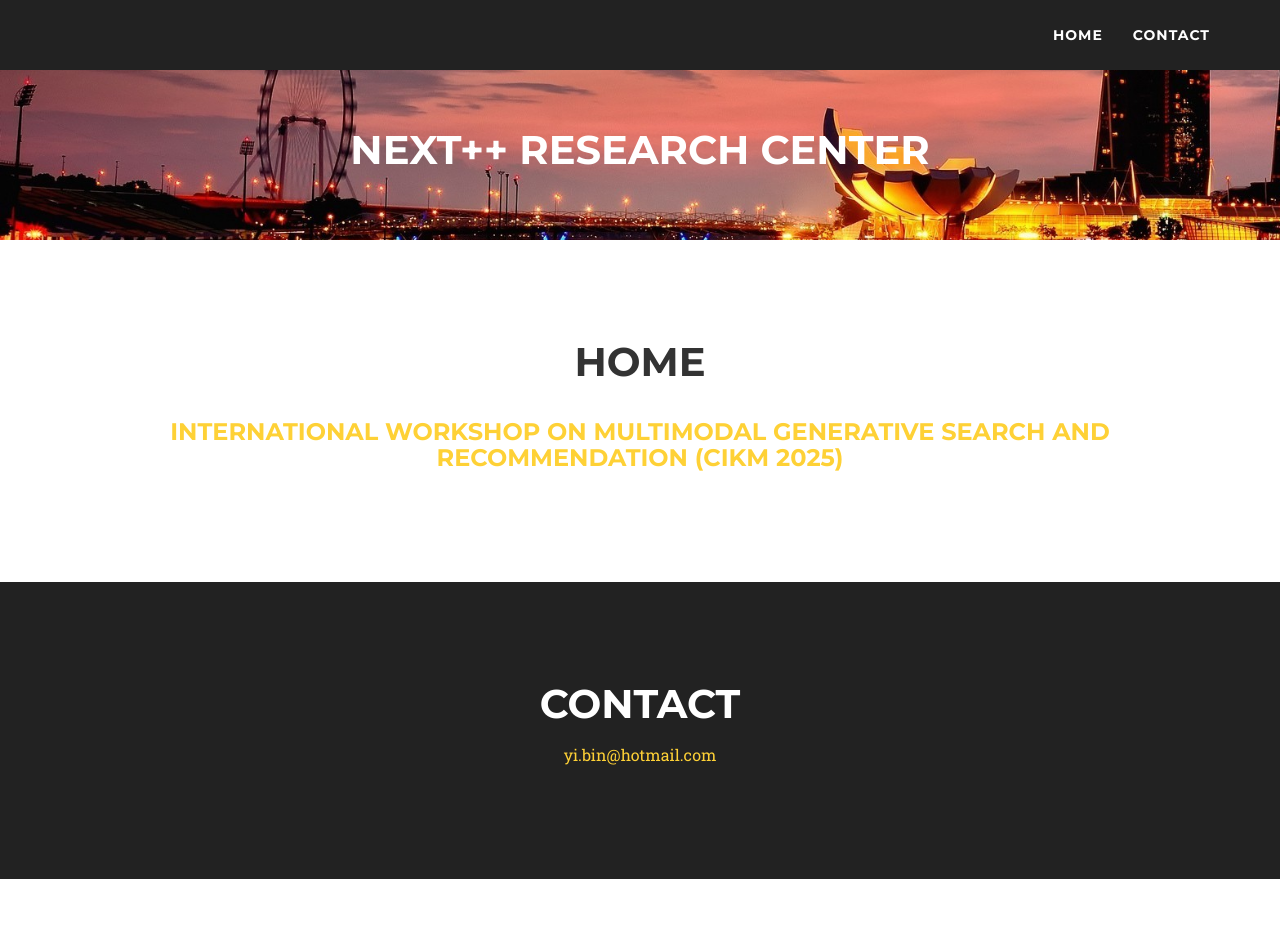
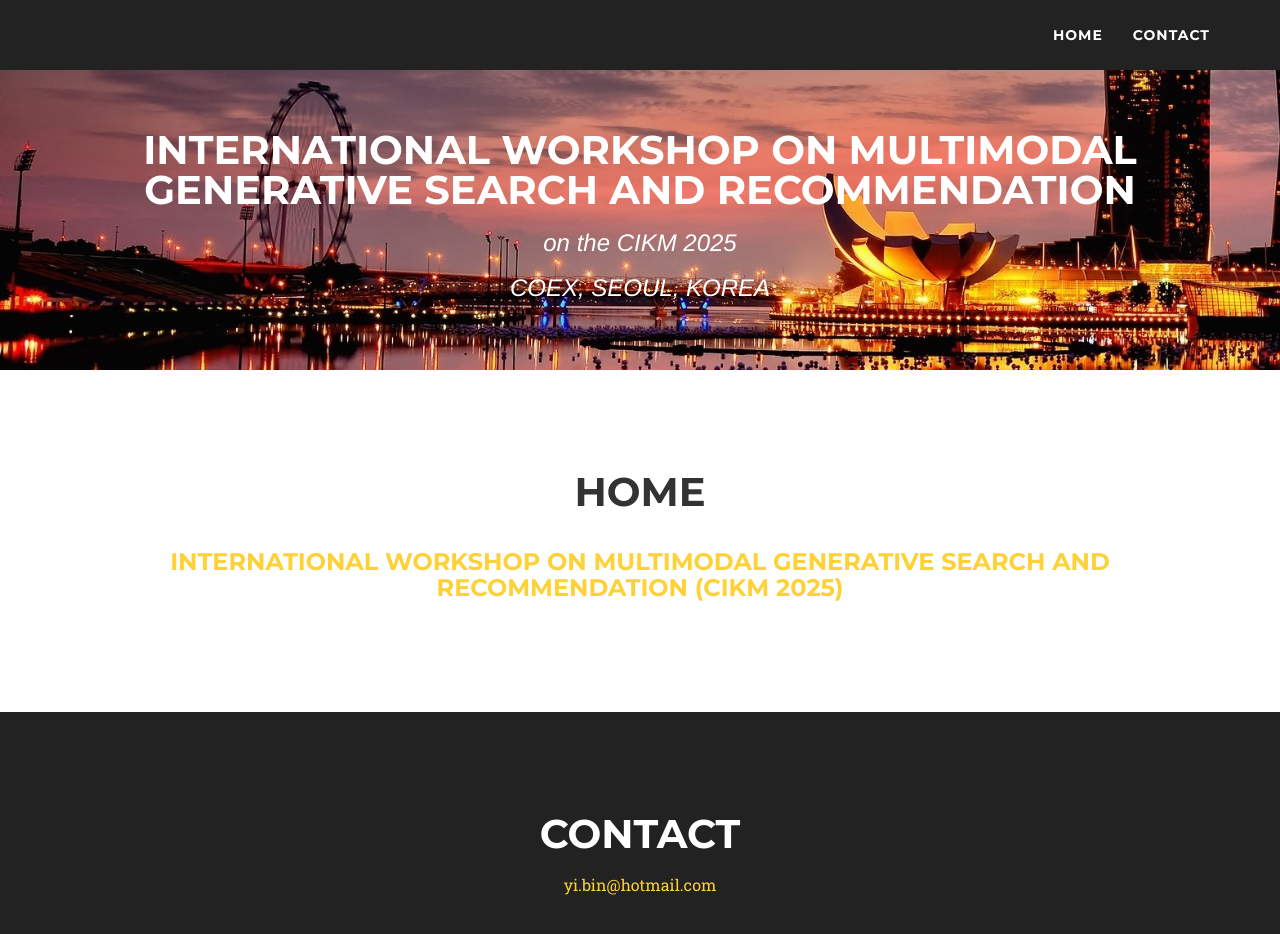
Before and after one commit to mmgensr-cikm25/mmgensr-cikm25.github.io, a Jekyll site: the page built from index.md, in a window 1280 px wide and 1009 px high. Shown: the top 934 px of the window. Built offline with Jekyll 4.4.1, drawn with Linux system fonts in a browser that asks for light colours; nearby versions of some CDN libraries; some web fonts are replaced.

Commit message:
Update _config.yml

```diff
--- a/_config.yml
+++ b/_config.yml
@@ -3,13 +3,16 @@ description: Cayman is a clean, responsive theme for GitHub Pages.
 show_downloads: false
 theme: jekyll-theme-cayman
 
-conference_name: NExT++ Research Center
-conference_www: ""
+conference_name: International Workshop on Multimodal Generative Search and Recommendation
+conference_www: "on the CIKM 2025"
 # conference_www: "Venue & Date: TBD"
-conference_venue: ""
+conference_venue: "COEX, SEOUL, KOREA"
+conference_time: "Friday 14 November 2025, 14:00 - 17:30"
 # conference_venue: ""
 # conference_intro: "Will be held in 2024"
 conference_intro: ""
+
+
 
 github:
   zip_url: http://www.google.com
```
